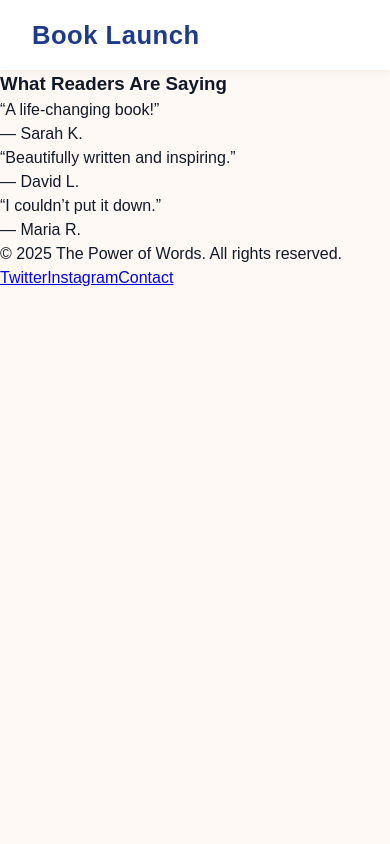
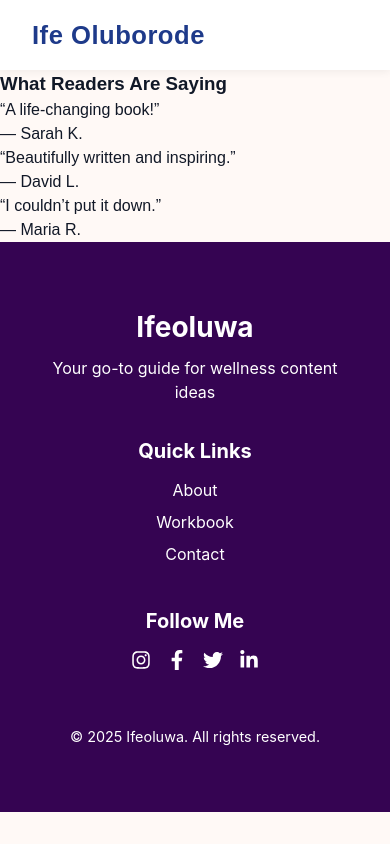
Before and after one commit to OyedamolaM/Ife-s-Book-Launch, a React (Vite) app in the folder book-launch/: page /testimonials in a window 390 px wide. Built offline with nearby package versions, Linux system fonts and the light colour scheme.

Commit message:
chore: responsiveness

```diff
--- a/book-launch/src/components/AboutBook.jsx
+++ b/book-launch/src/components/AboutBook.jsx
@@ -15,14 +15,20 @@ export default function AboutBook() {
         <div className="book-text">
           <h2>About the Book</h2>
           <p>
-            This book is your ultimate guide to creating endless content ideas
-            without the stress. Designed for wellness founders and creatives
-            who want to show up consistently online.
+            The <strong>90-Day Easy Wellness Content Ideas</strong> workbook is your ultimate guide
+            to never run out of content inspiration. Designed for wellness coaches and brands,
+            it’s filled with ready-to-use prompts that help you show up consistently online.
           </p>
+          <p>
+            Whether you want to educate, inspire, or promote your services, this workbook gives
+            you actionable ideas you can implement immediately. Stay consistent, save time, and
+            build a confident online presence.
+          </p>
+
           <ul>
-            <li>✅ 90 Done-for-you content prompts</li>
-            <li>✅ Step-by-step frameworks</li>
-            <li>✅ Practical examples you can copy</li>
+            <li>90 ready-to-use content prompts</li>
+            <li>Step-by-step frameworks for effortless planning</li>
+            <li>Practical examples you can replicate instantly</li>
           </ul>
         </div>
       </div>
--- a/book-launch/src/components/AboutBook.scss
+++ b/book-launch/src/components/AboutBook.scss
@@ -3,7 +3,9 @@
 
 .about-book {
   padding: $section-padding;
-  background: white;
+  background: #fff;
+  font-family: 'Inter', sans-serif;
+  color: $text-dark;
 
   .about-container {
     max-width: 1200px;
@@ -19,33 +21,92 @@
     }
   }
 
-  .book-image img {
-    max-width: 280px;
-    margin: 0 auto;
-    filter: drop-shadow(0 6px 20px rgba(0, 0, 0, 0.1));
+  .book-image {
+    display: flex;
+    justify-content: center;
+
+    img {
+      max-width: 320px;
+      border-radius: 16px;
+      filter: drop-shadow(0 10px 30px rgba(0, 0, 0, 0.12));
+      transition: transform 0.3s ease;
+
+      &:hover {
+        transform: translateY(-5px);
+      }
+    }
   }
 
   .book-text {
     h2 {
-      font-size: 2rem;
-      font-weight: 700;
+      font-size: clamp(2rem, 2.5vw, 2.5rem);
+      font-weight: 800; // slightly lighter for elegance
+      line-height: 1.3;
+      margin-bottom: 1.5rem;
+      letter-spacing: 0.5px;
       color: $text-dark;
     }
 
     p {
       margin: 1rem 0;
-      font-size: 1.125rem;
+      font-size: clamp(1rem, 1.25vw, 1.125rem);
       color: $text-gray;
-      line-height: 1.6;
+      line-height: 1.7;
+      font-weight: 500; // elegant medium weight
+      text-align: left;
     }
 
     ul {
-      margin-top: 1rem;
+      margin-top: 1.5rem;
+      padding-left: 0;
+      list-style: none;
 
       li {
-        margin-bottom: 0.5rem;
+        display: flex;
+        align-items: flex-start;
+        gap: 0.5rem;
         font-weight: 500;
+        font-size: 1.05rem;
         color: $text-dark;
+
+        &::before {
+          content: "✔";
+          color: $primary;
+          font-weight: 700;
+          flex-shrink: 0;
+        }
+      }
+    }
+  }
+
+  /* Responsive adjustments */
+  @media (max-width: 1024px) {
+    .book-image img {
+      max-width: 300px;
+    }
+  }
+
+  @media (max-width: 768px) {
+    .about-container {
+      grid-template-columns: 1fr;
+      text-align: center;
+    }
+
+    .book-image img {
+      max-width: 260px;
+    }
+
+    .book-text {
+      h2 {
+        font-size: 1.75rem;
+      }
+      p {
+        font-size: 1rem;
+      }
+      ul li {
+        font-size: 0.98rem;
+        flex-wrap: wrap; // checkmark and text stay in one line but wrap naturally
+        justify-content: flex-start;
       }
     }
   }
--- a/book-launch/src/components/AuthorBio.jsx
+++ b/book-launch/src/components/AuthorBio.jsx
@@ -15,10 +15,9 @@ export default function AuthorBio() {
         <div className="author-text">
           <h2>Meet the Author</h2>
           <p>
-            Hi, I’m Ifeoluwa Oluborode — a registered Paediatric Nurse, wellness writer, content creator, and
-            coach. I’ve helped hundreds of founders grow their online presence
-            without burning out. This book is a reflection of my experience,
-            packed with practical strategies you can use right away.
+            Hi, I'm Ifeoluwa Oluborode, a registered nurse, health writer, and content creator. <br />
+            I've helped hundreds of health brands and founders grow their online presence through my teachings.
+            <br />This book is packed with content ideas to help every wellness brand and founders stay consistent online.
           </p>
           <p className="quote">
             “Consistency beats perfection every single time.”
--- a/book-launch/src/components/AuthorBio.scss
+++ b/book-launch/src/components/AuthorBio.scss
@@ -27,6 +27,7 @@
   }
 
   .author-text {
+    text-align: left;
     h2 {
       font-size: 2rem;
       font-weight: 700;
--- a/book-launch/src/components/Footer.jsx
+++ b/book-launch/src/components/Footer.jsx
@@ -1,18 +1,41 @@
-// src/components/Footer.jsx
 import React from "react";
+import "./Footer.scss";
+import { FaInstagram, FaFacebookF, FaTwitter, FaLinkedinIn } from "react-icons/fa";
 
 export default function Footer() {
   return (
-    <footer className="bg-gray-900 text-gray-300 py-8">
-      <div className="max-w-6xl mx-auto px-6 flex flex-col md:flex-row justify-between items-center gap-4">
-        <div className="text-sm">
-          © {new Date().getFullYear()} The Power of Words. All rights reserved.
+    <footer className="site-footer">
+      <div className="footer-container">
+        {/* Logo / Brand */}
+        <div className="footer-brand">
+          <h2>Ifeoluwa</h2>
+          <p>Your go-to guide for wellness content ideas</p>
         </div>
-        <div className="flex gap-4">
-          <a href="#" className="text-gray-300 hover:text-white text-sm">Twitter</a>
-          <a href="#" className="text-gray-300 hover:text-white text-sm">Instagram</a>
-          <a href="#" className="text-gray-300 hover:text-white text-sm">Contact</a>
+
+        {/* Links */}
+        <div className="footer-links">
+          <h3>Quick Links</h3>
+          <ul>
+            <li><a href="#about">About</a></li>
+            <li><a href="#second-section">Workbook</a></li>
+            <li><a href="#contact">Contact</a></li>
+          </ul>
         </div>
+
+        {/* Social */}
+        <div className="footer-social">
+          <h3>Follow Me</h3>
+          <div className="social-icons">
+            <a href="#"><FaInstagram /></a>
+            <a href="#"><FaFacebookF /></a>
+            <a href="#"><FaTwitter /></a>
+            <a href="#"><FaLinkedinIn /></a>
+          </div>
+        </div>
+      </div>
+
+      <div className="footer-bottom">
+        <p>© {new Date().getFullYear()} Ifeoluwa. All rights reserved.</p>
       </div>
     </footer>
   );
--- /dev/null
+++ b/book-launch/src/components/Footer.scss
@@ -0,0 +1,96 @@
+@import "../styles/variables";
+@import "../styles/mixins";
+
+.site-footer {
+  background: #350452;;
+  color: white;
+  padding: 4rem 2rem;
+  font-family: 'Inter', sans-serif;
+
+  .footer-container {
+    max-width: 1200px;
+    margin: 0 auto;
+    display: grid;
+    grid-template-columns: repeat(auto-fit, minmax(220px, 1fr));
+    gap: 2rem;
+    text-align: center;
+
+    @include respond(tablet) {
+      text-align: left;
+    }
+
+    .footer-brand {
+      h2 {
+        font-size: 1.75rem;
+        font-weight: 700;
+        margin-bottom: 0.5rem;
+      }
+      p {
+        font-size: 1rem;
+        line-height: 1.5;
+      }
+    }
+
+    .footer-links {
+      h3 {
+        font-size: 1.25rem;
+        font-weight: 700;
+        margin-bottom: 0.75rem;
+      }
+      ul {
+        list-style: none;
+        padding: 0;
+
+        li {
+          margin-bottom: 0.5rem;
+
+          a {
+            color: white;
+            text-decoration: none;
+            transition: color 0.3s;
+
+            &:hover {
+              color: $primary;
+            }
+          }
+        }
+      }
+    }
+
+    .footer-social {
+      h3 {
+        font-size: 1.25rem;
+        font-weight: 700;
+        margin-bottom: 0.75rem;
+      }
+
+      .social-icons {
+        display: flex;
+        justify-content: center;
+        gap: 1rem;
+
+        @include respond(tablet) {
+          justify-content: flex-start;
+        }
+
+        a {
+          color: white;
+          font-size: 1.25rem;
+          transition: transform 0.3s, color 0.3s;
+
+          &:hover {
+            transform: scale(1.2);
+            color: $primary;
+          }
+        }
+      }
+    }
+  }
+
+  .footer-bottom {
+    margin-top: 3rem;
+    text-align: center;
+    font-size: 0.9rem;
+    color: white;
+  }
+}
--- a/book-launch/src/components/Navbar.jsx
+++ b/book-launch/src/components/Navbar.jsx
@@ -5,7 +5,7 @@ import "./Navbar.scss";
 export default function Navbar() {
   return (
     <nav className="navbar">
-      <div className="logo">Book Launch</div>
+      <div className="logo">Ife Oluborode</div>
       <ul className="nav-links">
         <li><Link to="/">Home</Link></li>
         <li><ScrollLink to="about" smooth={true} duration={500}>About</ScrollLink></li>
--- a/book-launch/src/components/SecondSection.scss
+++ b/book-launch/src/components/SecondSection.scss
@@ -24,8 +24,20 @@
     }
 
     .text-block {
+       .shortcut-text {
       h2 {
-        font-size: 1.8rem;
+        font-size: 1.5rem;
+        font-weight: 700;
+        margin-bottom: 1rem;
+      }
+      p {
+        font-size: 1.1rem;
+        color: $text-gray;
+        line-height: 1.6;
+      }
+    }
+      h2 {
+        font-size: 1.5rem;
         font-weight: 700;
         color: $text-dark;
         margin-bottom: 1.5rem;
@@ -44,8 +56,7 @@
     }
   }
 
-  /* === Shortcut section === */
-  .shortcut {
+  .why-book {
     margin-top: 4rem;
     display: grid;
     gap: 2rem;
@@ -53,16 +64,17 @@
     margin-left: auto;
     margin-right: auto;
 
+
     @include respond(tablet) {
-      grid-template-columns: 1fr 1fr; /* split evenly */
-      align-items: center;
+      grid-template-columns: 1fr 1fr;
+      // align-items: center;
     }
 
     .book-img {
-      width: 100%; /* fills its 50% column */
+      width: 100%;
       img {
-        width: 100%;     /* fills column */
-        height: auto;    /* scale naturally */
+        width: 100%;
+        height: auto;
         object-fit: contain;
         border-radius: 12px;
         box-shadow: 0 8px 20px rgba(0,0,0,0.15);
@@ -70,7 +82,7 @@
       }
     }
 
-    .shortcut-text {
+    .why-text {
       h3 {
         font-size: 1.5rem;
         font-weight: 700;
@@ -80,11 +92,11 @@
         font-size: 1.1rem;
         color: $text-gray;
         line-height: 1.6;
+        margin-top: 1rem;
       }
     }
   }
 
-  /* === What's inside === */
   .whats-inside {
   margin-top: 4rem;
   text-align: center;
@@ -93,33 +105,61 @@
     font-size: 1.5rem;
     font-weight: 700;
     margin-bottom: 2rem;
+    opacity: 0;
+    transform: translateY(30px);
+    transition: all 1s ease-out; // smoother
+    &.visible {
+      opacity: 1;
+      transform: translateY(0);
+    }
   }
 
   .icons {
     display: flex;
-      flex-direction: column;
+    flex-direction: row;
     gap: 2rem;
     align-items: center;
-
-      @include respond(tablet) {
-        flex-direction: row;
     justify-content: center;
-      }
 
     .icon-item {
       text-align: center;
       max-width: 200px;
+      opacity: 0;
+      transform: translateY(30px);
+      transition: all 1s ease-out; // smoother easing
+      cursor: pointer;
+
+      &:nth-child(1) { transition-delay: 1s; }
+      &:nth-child(2) { transition-delay: 2s; }
+      &:nth-child(3) { transition-delay: 3s; }
+
+      &.visible {
+        opacity: 1;
+        transform: translateY(0);
+      }
 
       .icon {
         color: $primary;
         margin-bottom: 0.75rem;
+        transition: transform 0.5s ease-out, color 0.3s ease;
+
+        &:hover {
+          transform: scale(1.2);
+          color: darken($primary, 10%);
+        }
       }
 
       p {
         font-size: 1rem;
         color: $text-gray;
+        transition: transform 0.5s ease-out;
+
+        &:hover {
+          transform: translateY(-3px);
         }
       }
     }
   }
 }
+
+}
```
Also changed, not shown: book-launch/src/components/SecondSection.jsx (+55 -23 lines), book-launch/public/images/bg-book-cover.png, book-launch/src/assets/bg-book-cover.png. Lines whose indentation alone changed are shown as unchanged.
